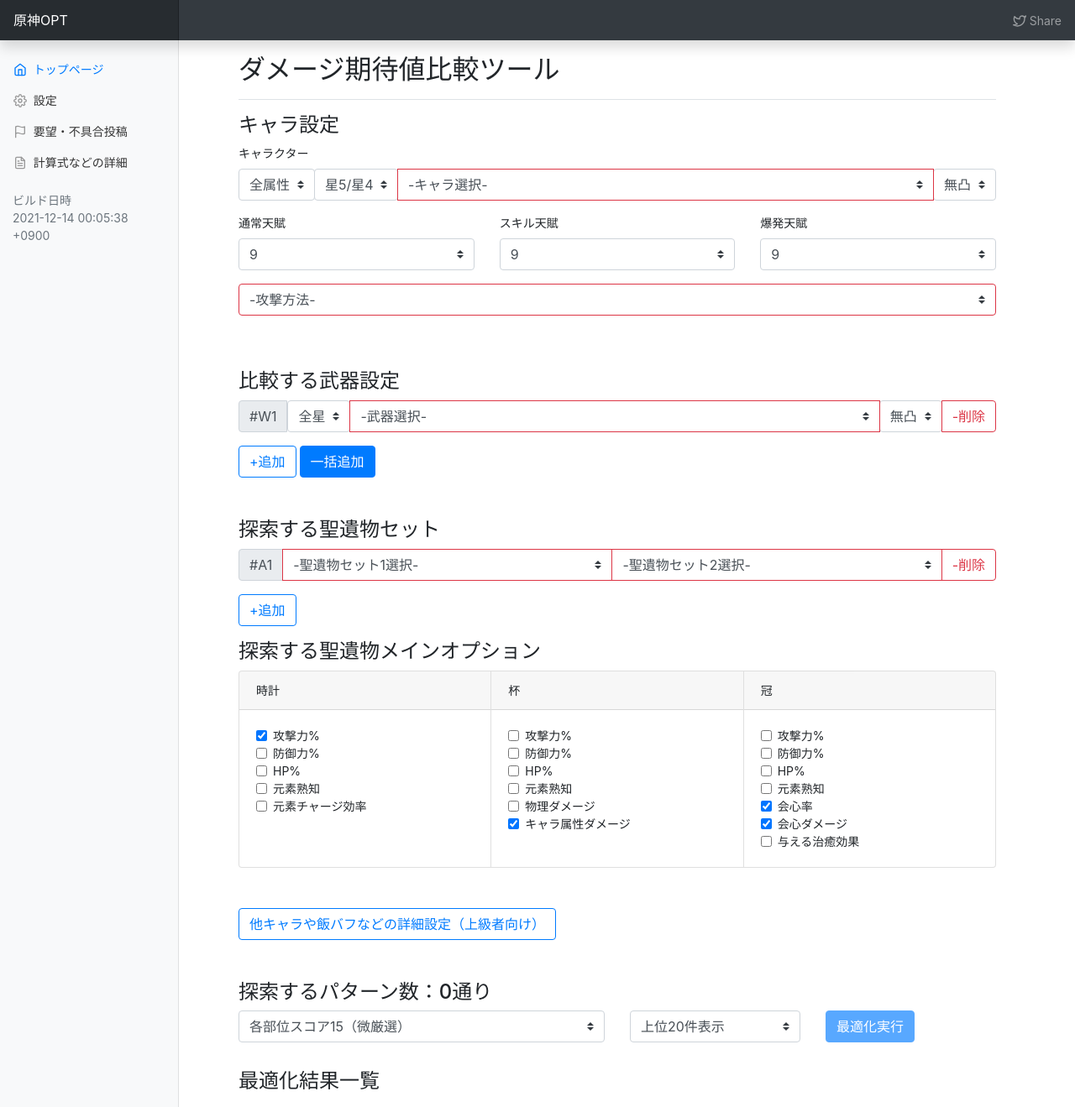
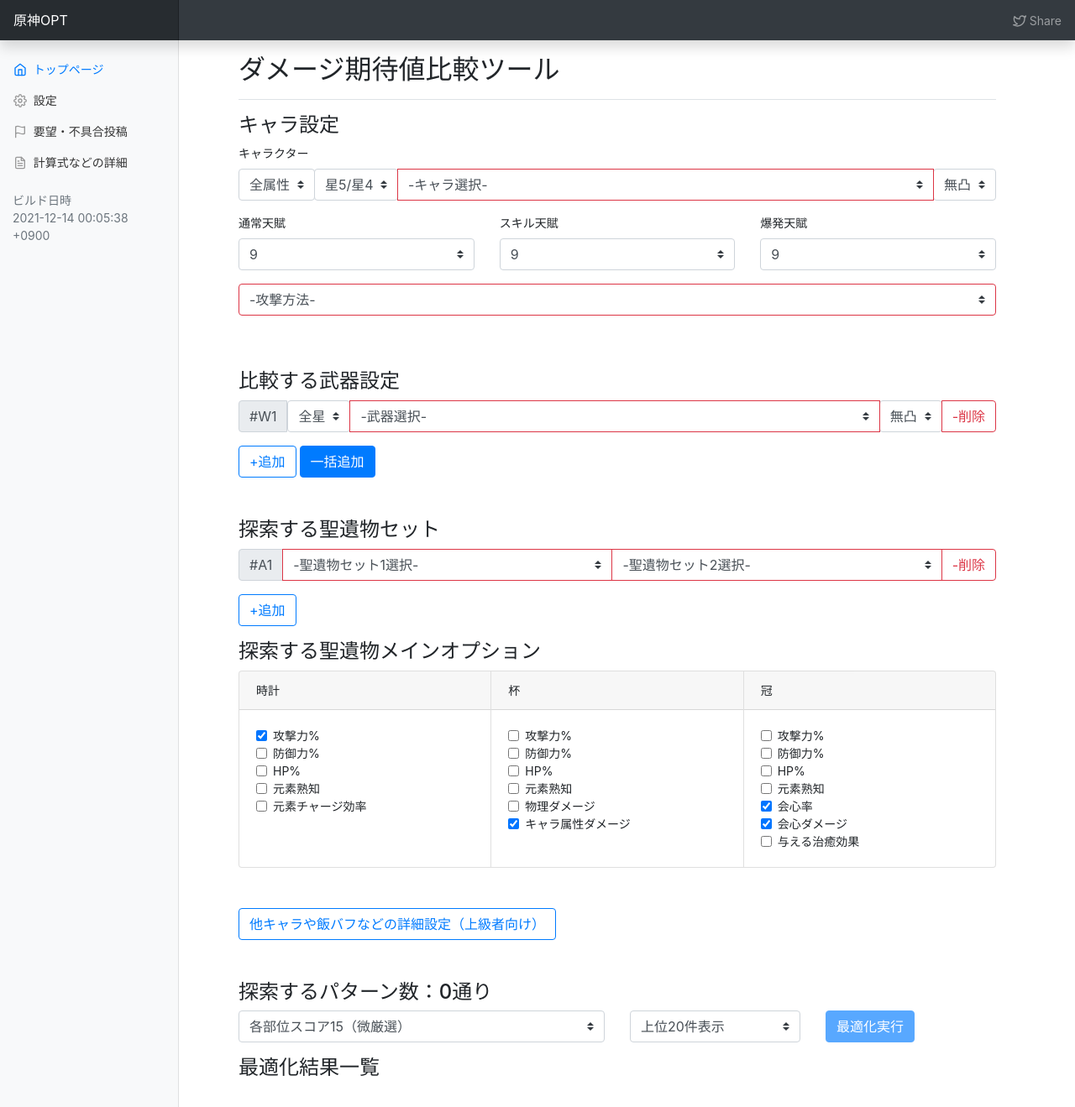
Before and after one commit to k3kaimu/genshinopt, a Jekyll site: the page built from index.html, in a window 1280 px wide and 1319 px high. Shown: the whole window at 84% size. Built offline with Jekyll 4.4.1, drawn with Linux system fonts in a browser that asks for light colours; nearby versions of some CDN libraries; the list of posts is cut into pages by our own code.

Commit message:
update index.html

```diff
--- a/index.html
+++ b/index.html
@@ -332,7 +332,7 @@
 
 <h4 class="h4">探索するパターン数：<span data-bind="text: allPatterns().length"></span>通り</h4>
 <div class="row mb-3">
-  <div class="col-sm-6 mb-3">
+  <div class="col-sm-6">
     <select class="custom-select" data-bind="value: optTotalCost">
       <option value="0">各部位スコア0</option>
       <option value="25">各部位スコア5</option>
@@ -370,6 +370,9 @@
 
 <div data-bind="visible: (savedURL() || '').length != 0">
 <div class="input-group mb-3">
+  <div class="input-group-prepend">
+    <span class="input-group-text" id="basic-addon1">保存&共有用URL</span>
+  </div>
   <input type="text" class="form-control" id="savedURLTextInput" data-bind="textInput: savedURL()">
   <div class="input-group-append">
     <button class="btn btn-outline-primary" type="button" data-bind="click: copySavedURL">Copy!</button>
```
